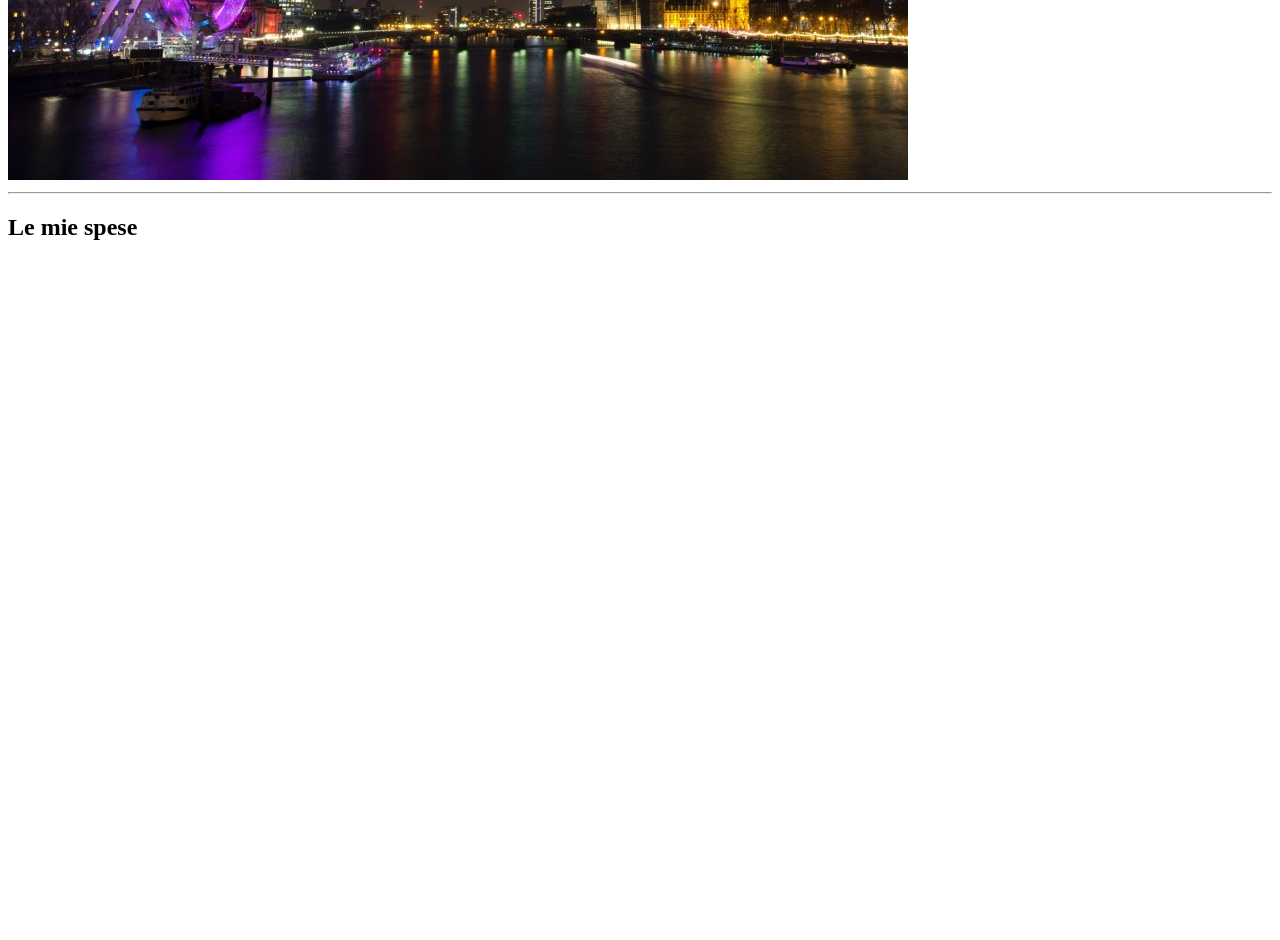
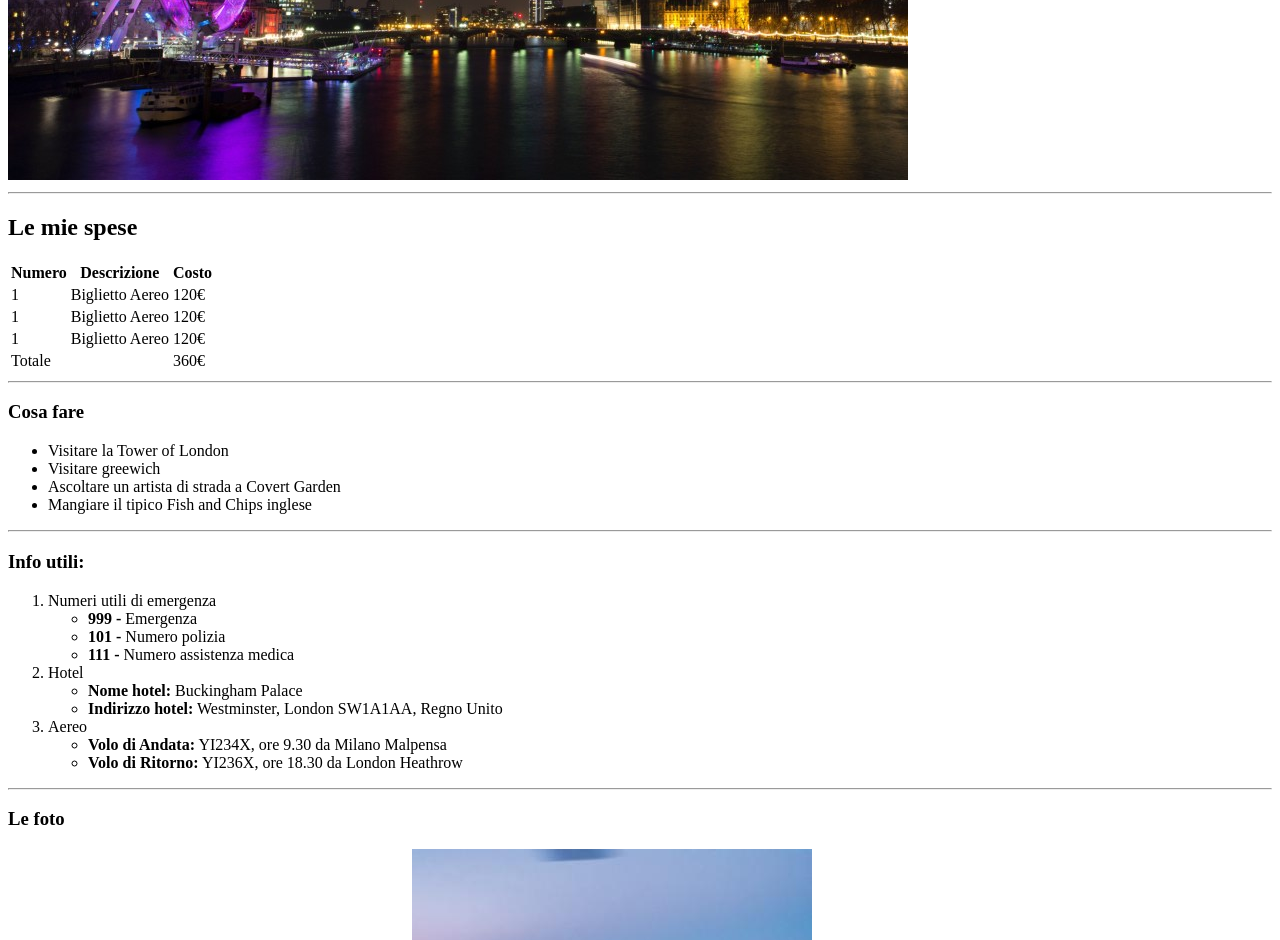
Before and after one commit to emanuelerm/html-london-trip, a plain HTML site: page index.html in a window 1280 px wide. Shown: the part 500-1440 px from the top of the page. Before the commit the page ends 800 px from the top, so only its background shows below. Drawn offline with Linux system fonts and the light colour scheme.

Commit message:
corpo del main completato

```diff
--- a/index.html
+++ b/index.html
@@ -25,9 +25,9 @@
                 <!-- intestazione tabella -->
                 <thead>
                     <tr>
-                        <th></th>
-                        <th></th>
-                        <th></th>
+                        <th><strong>Numero</strong></th>
+                        <th><strong>Descrizione</strong></th>
+                        <th><strong>Costo</strong></th>
                     </tr>
                 </thead>
                 <!-- /intestazione tabella -->
@@ -35,19 +35,19 @@
                 <!-- corpo tabella -->
                 <tbody>
                     <tr>
-                        <td></td>
-                        <td></td>
-                        <td></td>
+                        <td>1</td>
+                        <td>Biglietto Aereo</td>
+                        <td>120&euro;</td>
                     </tr>
                     <tr>
-                        <td></td>
-                        <td></td>
-                        <td></td>
+                        <td>1</td>
+                        <td>Biglietto Aereo</td>
+                        <td>120&euro;</td>
                     </tr>
                     <tr>
-                        <td></td>
-                        <td></td>
-                        <td></td>
+                        <td>1</td>
+                        <td>Biglietto Aereo</td>
+                        <td>120&euro;</td>
                     </tr>
                 </tbody>
                 <!-- /corpo tabella -->
@@ -55,13 +55,63 @@
                 <!-- chiusura tabella -->
                 <tfoot>
                     <tr>
+                        <td>Totale</td>
                         <td></td>
-                        <td></td>
-                        <td></td>
+                        <td>360&euro;</td>
                     </tr>
                 </tfoot>
                 <!-- /chiusura tabella -->
             </table>
+            <hr>
+        </section>
+
+        <section>
+            <!-- to do u-list -->
+            <h3>Cosa fare</h3>
+            <ul>
+                <li>Visitare la Tower of London</li>
+                <li>Visitare greewich</li>
+                <li>Ascoltare un artista di strada a Covert Garden</li>
+                <li>Mangiare il tipico Fish and Chips inglese</li>
+            </ul>
+            <hr>
+            <!-- /to do u-list -->
+        </section>
+
+        <section>
+            <!-- ul nested in ol -->
+            <h3>Info utili:</h3>
+            <ol>
+                <li>Numeri utili di emergenza
+                    <ul>
+                        <li><strong>999 -</strong> Emergenza</li>
+                        <li><strong>101 -</strong> Numero polizia</li>
+                        <li><strong>111 -</strong> Numero assistenza medica</li>
+                    </ul>
+                </li>
+                <li>Hotel
+                    <ul>
+                        <li><strong>Nome hotel:</strong> Buckingham Palace</li>
+                        <li><strong>Indirizzo hotel:</strong> Westminster, London SW1A1AA, Regno Unito</li>
+                    </ul>
+                </li>
+                <li>Aereo
+                    <ul>
+                        <li><strong>Volo di Andata:</strong> YI234X, ore 9.30 da Milano Malpensa</li>
+                        <li><strong>Volo di Ritorno:</strong> YI236X, ore 18.30 da London Heathrow</li>
+                    </ul>
+                </li>
+            </ol>
+            <hr>
+            <!-- /ul nested in ol -->
+        </section>
+
+        <section>
+            <!-- inizio foto di chiusura -->
+            <h3>Le foto</h3>
+            <img src="https://www.abta.com/sites/default/files/styles/large/public/media/uploads/london-400x400-compressor_0.jpg" alt="Tamigi">
+            <img src="img/london_2.jpg" alt="London Buildings">
+            <!-- inizio foto di chiusura -->
         </section>
     </main>
     <!-- /inizio testo principale -->
```
Also changed, not shown: img/london_2.jpg (added).
